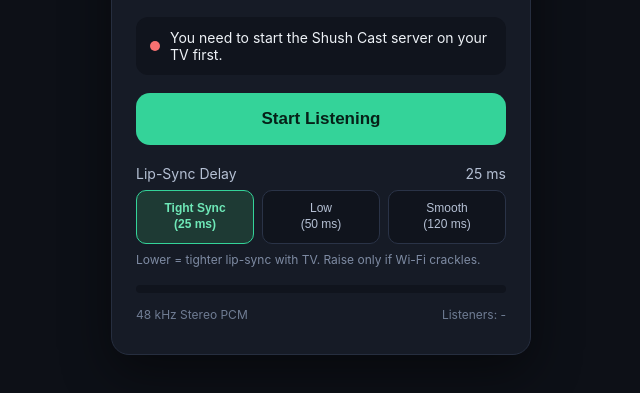
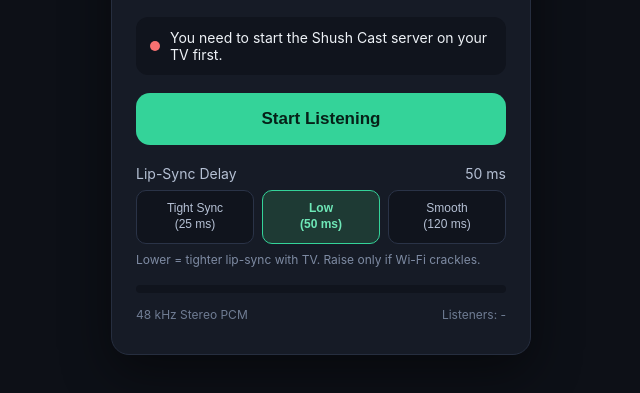
Before and after one commit to kennyparsons/shushcast, a plain HTML site: page res/raw/player.html in a window 1280 px wide. Shown: the part 271-664 px from the top of the page, without its empty margins (319-959 px from the left). Drawn offline with Linux system fonts and the light colour scheme; no server answers.

Commit message:
fix: default lip-sync delay to Low (50 ms)

```diff
--- a/res/raw/player.html
+++ b/res/raw/player.html
@@ -74,10 +74,10 @@
   <audio id="silence" loop playsinline preload="auto" src="/silence.wav" style="display:none"></audio>
 
   <div class="group">
-    <label><span>Lip-Sync Delay</span><span id="bufLabel">25 ms</span></label>
+    <label><span>Lip-Sync Delay</span><span id="bufLabel">50 ms</span></label>
     <div class="seg">
-      <button data-ms="25" class="active">Tight Sync<br>(25 ms)</button>
-      <button data-ms="50">Low<br>(50 ms)</button>
+      <button data-ms="25">Tight Sync<br>(25 ms)</button>
+      <button data-ms="50" class="active">Low<br>(50 ms)</button>
       <button data-ms="120">Smooth<br>(120 ms)</button>
     </div>
     <div class="hint">Lower = tighter lip-sync with TV. Raise only if Wi-Fi crackles.</div>
@@ -110,7 +110,7 @@
   let sampleRate = 48000;
   let channels = 2;
   let nextPlayTime = 0;
-  let targetDelaySec = 0.025;
+  let targetDelaySec = 0.05;
   let peakLevel = 0;
   let meterTimer = null;
   let pingTimer = null;
```
